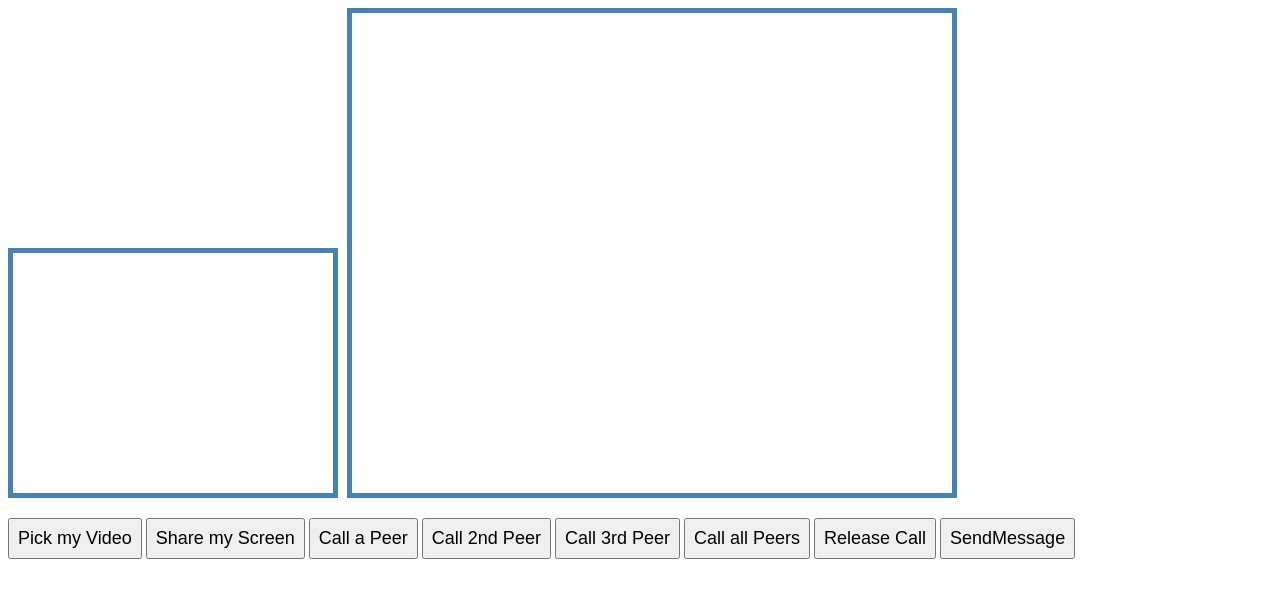
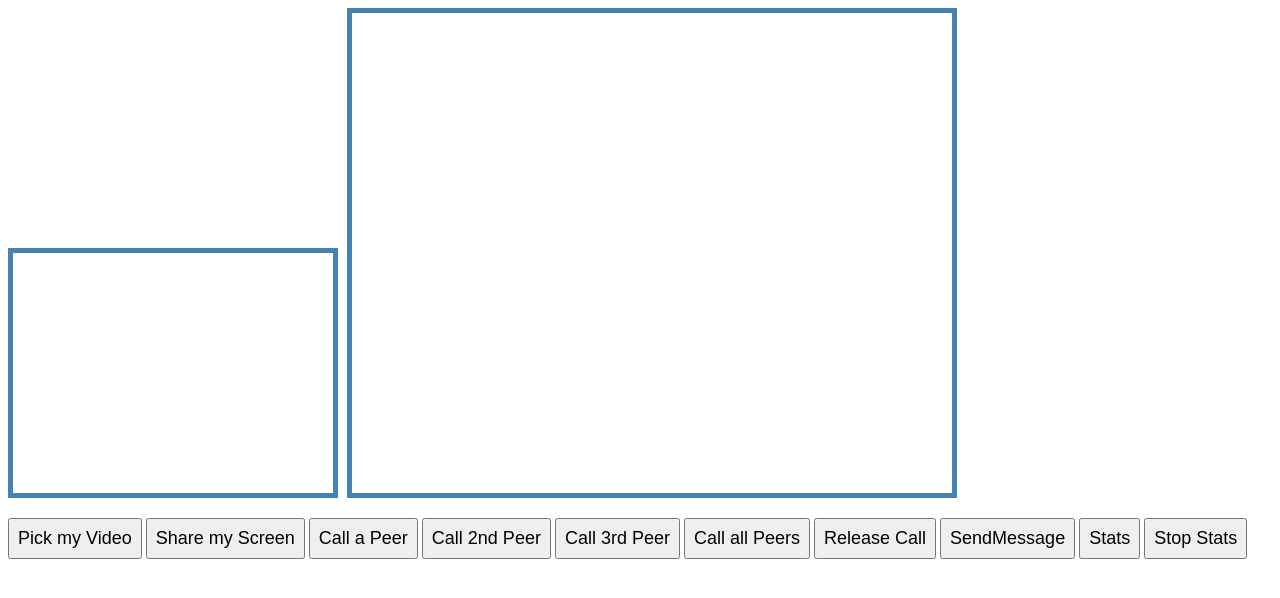
Before and after one commit to ulspeed/SonotoneJS, a website: page index.html in a window 1280 px wide. Drawn offline with Linux system fonts and the light colour scheme; files that its build step writes are made by us from their sources.

Commit message:
Get stats from PeerConnection

```diff
--- a/index.html
+++ b/index.html
@@ -26,6 +26,9 @@
     <button type="button" onclick="broadcast();">Call all Peers</button>
     <button type="button" onclick="stopVideo();">Release Call</button>
     <button type="button" onclick="sendAMessage();">SendMessage</button>
+    <button type="button" onclick="stats();">Stats</button>
+    <button type="button" onclick="stopStats();">Stop Stats</button>
+
     <footer id="footer">
     </footer>
     <script type="text/javascript" src="dist/sonotone.js"></script>
@@ -56,6 +59,8 @@
             sono.on('onCallAnswered', onCallAnswered, this);
             sono.on('onCallStarted', onCallStarted, this);
             sono.on('onCallEnded', onCallEnded, this);
+
+            sono.on('onPeerConnectionStats', onStats, this);
 
             sono.localMedia().on('onLocalVideoStreamStarted', onLocalStreamStarted, this);
             sono.localMedia().on('onLocalVideoStreamEnded', onLocalStreamEnded, this);
@@ -158,6 +163,18 @@
             sono.localMedia().acquireScreen();
         };
 
+        function stats() {
+            sono.setStats(users[0].id);
+        };
+
+        function stopStats() {
+            sono.stopStats(users[0].id);
+        };
+
+        function onStats(event) {
+            console.log("GET STATS", event);
+        }
+
     </script>
 </body>
 </html>
```
